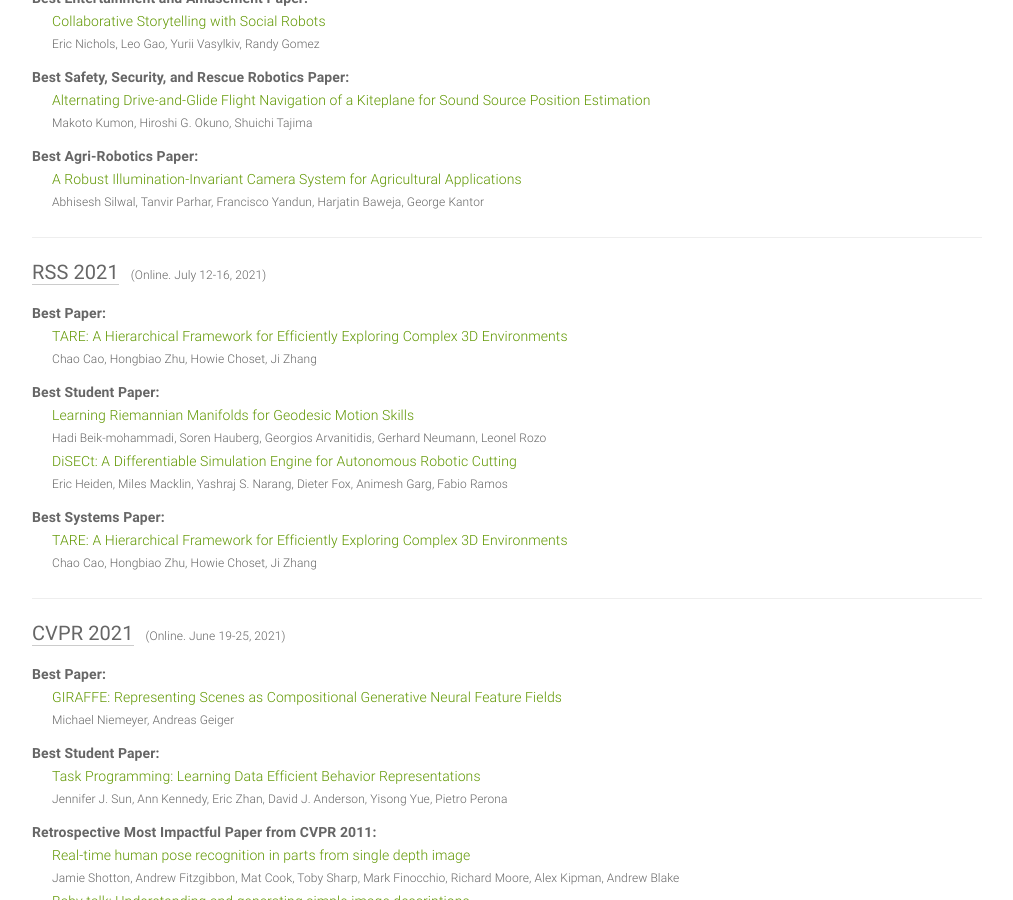
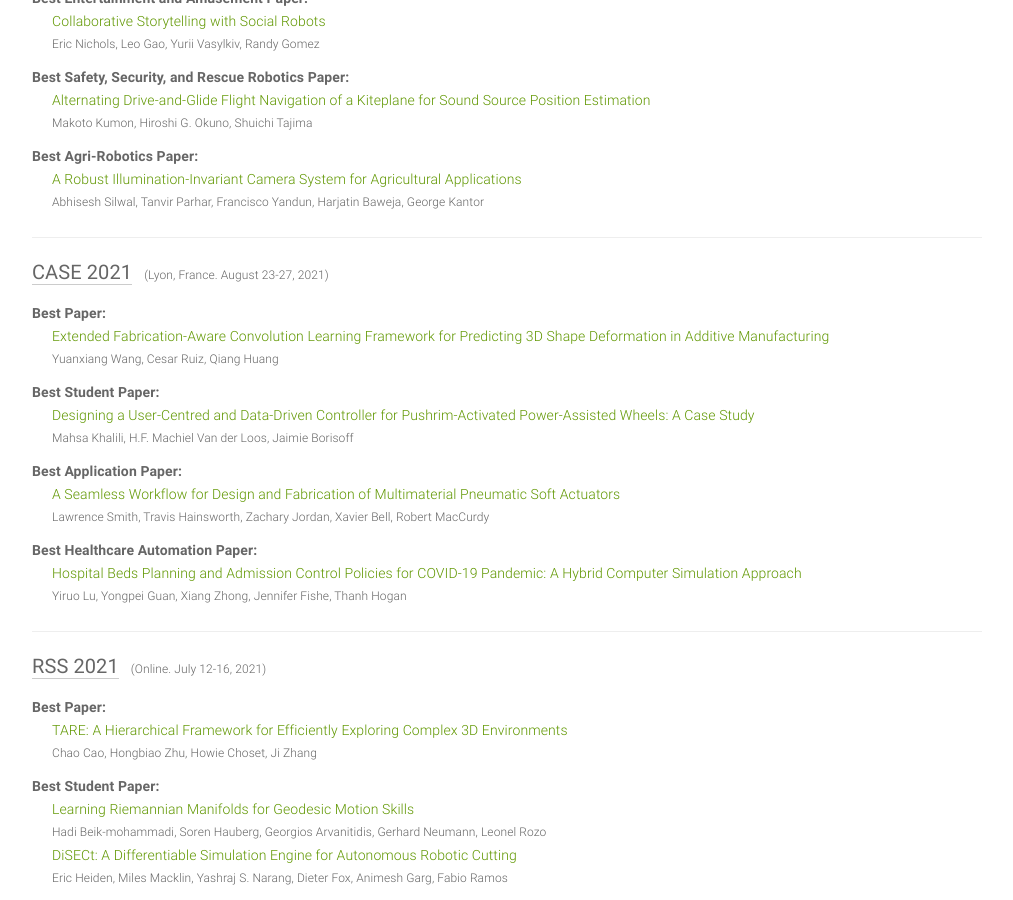
Before and after one commit to clemense/ai-bestpapers, a Jekyll site: the page built from index.html, in a window 1280 px wide and 900 px high, scrolled down 1385 px. Shown: the whole window, without its empty margins (133-1146 px from the left). Built offline with Jekyll 4.4.1, drawn with Linux system fonts in a browser that asks for light colours.

Commit message:
Add CASE 2021

```diff
--- a/_data/papers.yml
+++ b/_data/papers.yml
@@ -101,6 +101,38 @@
     source: https://www.iros2021.org/awards
   place: Online
   date: September 27 - October 1, 2021
+  sub: RO
+
+- venue: CASE
+  year: 2021
+  awards:
+  - award: Best Paper
+    title: Extended Fabrication-Aware Convolution Learning Framework for Predicting
+      3D Shape Deformation in Additive Manufacturing
+    link: https://ieeexplore.ieee.org/abstract/document/9551545
+    author: Yuanxiang Wang, Cesar Ruiz, Qiang Huang
+    source: https://case2021.sciencesconf.org/resource/page/id/37
+  - award: Best Student Paper
+    title: 'Designing a User-Centred and Data-Driven Controller for Pushrim-Activated
+      Power-Assisted Wheels: A Case Study'
+    link: https://ieeexplore.ieee.org/abstract/document/9551445
+    author: Mahsa Khalili, H.F. Machiel Van der Loos, Jaimie Borisoff
+    source: https://case2021.sciencesconf.org/resource/page/id/37
+  - award: Best Application Paper
+    title: A Seamless Workflow for Design and Fabrication of Multimaterial Pneumatic
+      Soft Actuators
+    link: https://ieeexplore.ieee.org/abstract/document/9551668
+    author: Lawrence Smith, Travis Hainsworth, Zachary Jordan, Xavier Bell, Robert
+      MacCurdy
+    source: https://case2021.sciencesconf.org/resource/page/id/37
+  - award: Best Healthcare Automation Paper
+    title: 'Hospital Beds Planning and Admission Control Policies for COVID-19 Pandemic:
+      A Hybrid Computer Simulation Approach'
+    link: https://ieeexplore.ieee.org/abstract/document/9551589
+    author: Yiruo Lu, Yongpei Guan, Xiang Zhong, Jennifer Fishe, Thanh Hogan
+    source: https://case2021.sciencesconf.org/resource/page/id/37
+  place: Lyon, France
+  date: August 23-27, 2021
   sub: RO
 
 - venue: RSS
@@ -475,7 +507,6 @@
     author: Yahav Avigal, Jensen Gao, William Wong, Kevin Li, Grady Pierroz, Fang
       Shuo Deng, Mark Theis, Mark Presten, Ken Goldberg
     source: https://www.ieee-ras.org/awards-recognition/conference-awards/69-awards-recognition/society-awards/80-ieee-case-best-student-conference-paper-award
-    place: Online
   - award: Best Student Paper
     title: Large-Workspace and High-Resolution Magnetic Microrobot Navigation Using
       Global-Local Path Planning and Eye-In-Hand Visual Servoing
```
